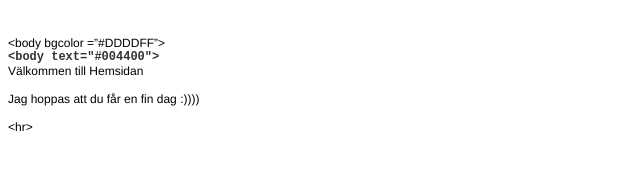
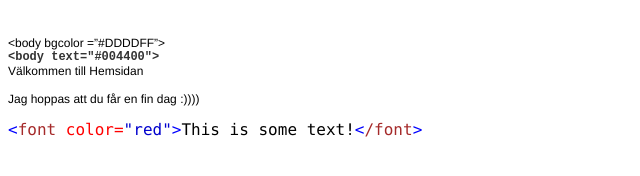
Before and after one commit to majil334/majil334.github.io, a plain HTML site: page index.html in a window 1280 px wide. Shown: the whole page, without its empty margins (0-640 px from the left). Drawn offline with Linux system fonts and the light colour scheme.

Commit message:
html red

```diff
--- a/index.html
+++ b/index.html
@@ -11,6 +11,12 @@
     p.p2 {margin: 0.0px 0.0px 0.0px 0.0px; font: 12.0px Helvetica; min-height: 14.0px}
     p.p3 {margin: 0.0px 0.0px 0.0px 0.0px; font: 12.0px Helvetica}
     p.p4 {margin: 0.0px 0.0px 0.0px 0.0px; line-height: 24.0px; font: 12.0px 'Courier New'; color: #333333}
+    p.p5 {margin: 0.0px 0.0px 0.0px 0.0px; line-height: 22.0px; font: 16.0px Consolas}
+    span.s1 {color: #0000ff}
+    span.s2 {color: #a52a2a}
+    span.s3 {background-color: #ffffff}
+    span.s4 {color: #ff0000}
+    span.s5 {color: #0000cd}
   </style>
 </head>
 <body>
@@ -22,7 +28,7 @@
 <p class="p2"><br></p>
 <p class="p3">Jag hoppas att du får en fin dag :))))</p>
 <p class="p2"><br></p>
-<p class="p3">&lt;hr&gt;</p>
+<p class="p5"><span class="s1">&lt;</span><span class="s2">font</span><span class="s3"> </span><span class="s4">color=</span><span class="s5">"red"</span><span class="s1">&gt;</span><span class="s3">This is some text!</span><span class="s1">&lt;</span><span class="s2">/font</span><span class="s1">&gt;</span></p>
 <p class="p2"><br></p>
 </body>
 </html>
```
